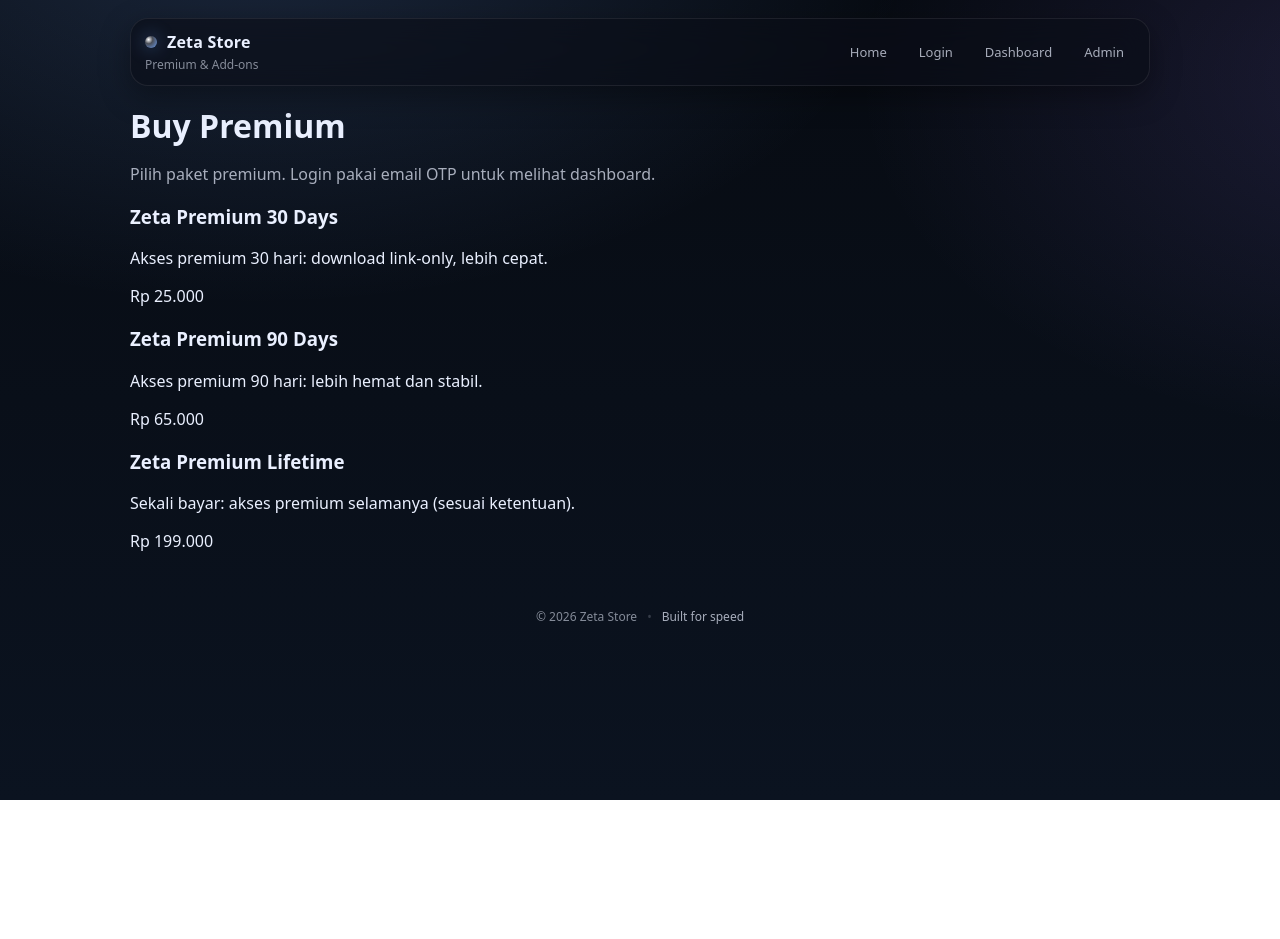
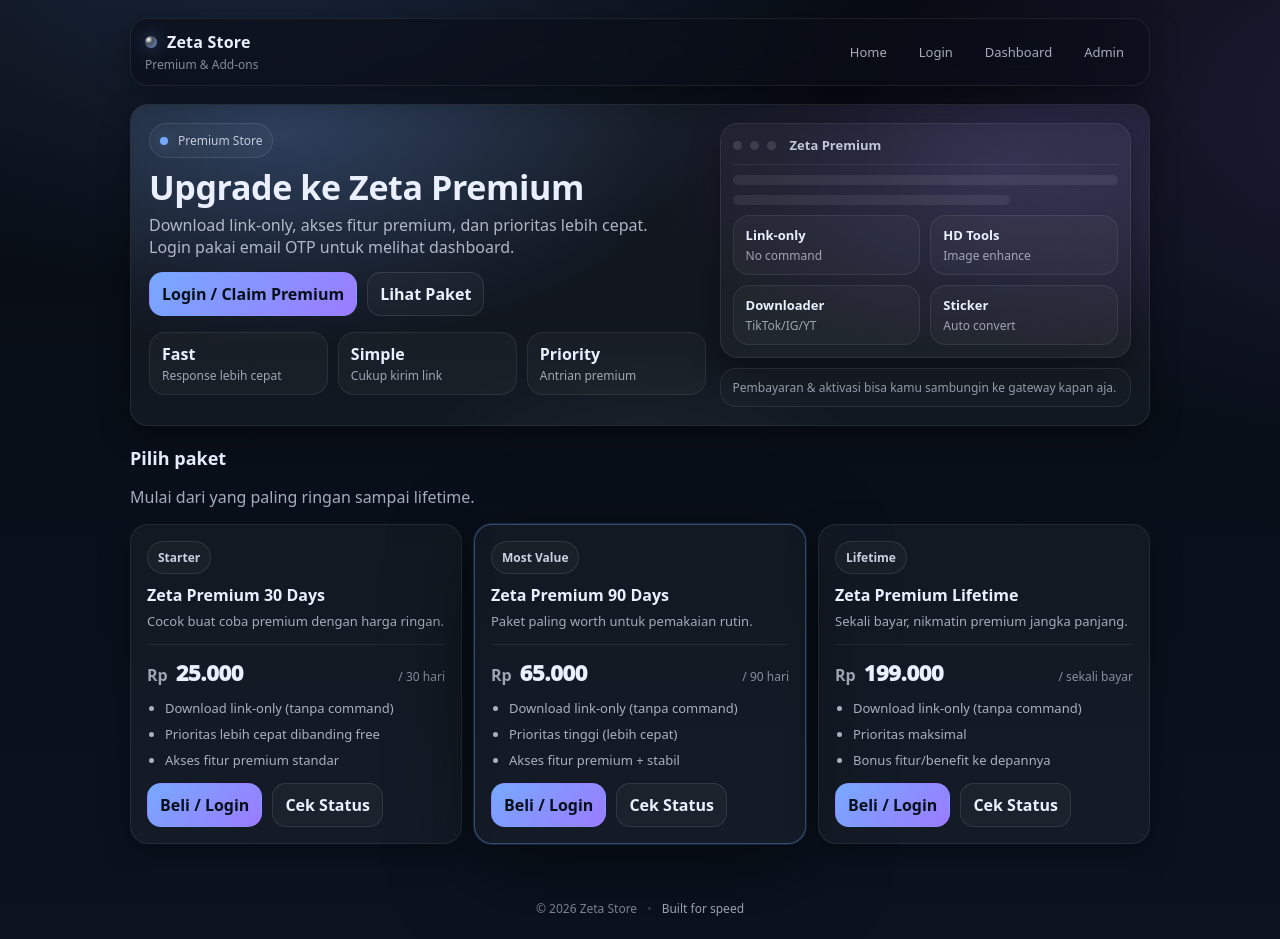
Before and after one commit to tuyyistore/zetastore, a Nuxt app: page / in a window 1280 px wide. Before the commit the page ends 800 px from the top, so only its background shows below. Built offline with nearby package versions, Linux system fonts and the light colour scheme.

Commit message:
Update index.vue

```diff
--- a/pages/index.vue
+++ b/pages/index.vue
@@ -1,23 +1,358 @@
 <template>
-  <div>
-    <h1 style="margin:0 0 10px">Buy Premium</h1>
-    <p class="muted">Pilih paket premium. Login pakai email OTP untuk melihat dashboard.</p>
+  <div class="stack">
+    <!-- HERO -->
+    <section class="hero card">
+      <div class="heroGlow" />
+      <div class="heroInner">
+        <div class="heroLeft">
+          <div class="pill">
+            <span class="pillDot" />
+            Premium Store
+          </div>
 
-    <div class="grid">
-      <div class="tile" v-for="p in products" :key="p.slug">
-        <h3>{{ p.name }}</h3>
-        <p>{{ p.description }}</p>
-        <div class="price">Rp {{ formatID(p.price) }}</div>
+          <h1 class="heroTitle">Upgrade ke Zeta Premium</h1>
+          <p class="heroSub">
+            Download link-only, akses fitur premium, dan prioritas lebih cepat.
+            Login pakai email OTP untuk melihat dashboard.
+          </p>
+
+          <div class="heroCta">
+            <a class="btn" href="/login">Login / Claim Premium</a>
+            <a class="btnGhost" href="#pricing">Lihat Paket</a>
+          </div>
+
+          <div class="heroMeta">
+            <div class="metaItem">
+              <div class="metaTop">Fast</div>
+              <div class="metaBot">Response lebih cepat</div>
+            </div>
+            <div class="metaItem">
+              <div class="metaTop">Simple</div>
+              <div class="metaBot">Cukup kirim link</div>
+            </div>
+            <div class="metaItem">
+              <div class="metaTop">Priority</div>
+              <div class="metaBot">Antrian premium</div>
+            </div>
+          </div>
+        </div>
+
+        <div class="heroRight">
+          <div class="preview card">
+            <div class="previewTop">
+              <div class="dot" />
+              <div class="dot" />
+              <div class="dot" />
+              <span class="previewTitle">Zeta Premium</span>
+            </div>
+
+            <div class="previewBody">
+              <div class="line"></div>
+              <div class="line short"></div>
+              <div class="miniGrid">
+                <div class="miniCard">
+                  <div class="miniTitle">Link-only</div>
+                  <div class="miniSub">No command</div>
+                </div>
+                <div class="miniCard">
+                  <div class="miniTitle">HD Tools</div>
+                  <div class="miniSub">Image enhance</div>
+                </div>
+                <div class="miniCard">
+                  <div class="miniTitle">Downloader</div>
+                  <div class="miniSub">TikTok/IG/YT</div>
+                </div>
+                <div class="miniCard">
+                  <div class="miniTitle">Sticker</div>
+                  <div class="miniSub">Auto convert</div>
+                </div>
+              </div>
+            </div>
+          </div>
+
+          <div class="note">
+            Pembayaran & aktivasi bisa kamu sambungin ke gateway kapan aja.
+          </div>
+        </div>
       </div>
-    </div>
+    </section>
+
+    <!-- PRICING -->
+    <section id="pricing" class="pricing">
+      <div class="secHead">
+        <h2 class="secTitle">Pilih paket</h2>
+        <p class="muted">Mulai dari yang paling ringan sampai lifetime.</p>
+      </div>
+
+      <div class="grid">
+        <article v-for="p in products" :key="p.slug" class="product card" :class="{ featured: p.featured }">
+          <div class="productTop">
+            <div class="badge" v-if="p.badge">{{ p.badge }}</div>
+            <h3 class="productName">{{ p.name }}</h3>
+            <p class="productDesc">{{ p.description }}</p>
+          </div>
+
+          <div class="priceRow">
+            <div class="price">
+              <span class="rp">Rp</span>
+              <span class="amt">{{ formatID(p.price) }}</span>
+            </div>
+            <div class="per">{{ p.per }}</div>
+          </div>
+
+          <ul class="feat">
+            <li v-for="(f, i) in p.features" :key="i">{{ f }}</li>
+          </ul>
+
+          <div class="actions">
+            <a class="btn" href="/login">Beli / Login</a>
+            <a class="btnGhost" href="/dashboard">Cek Status</a>
+          </div>
+        </article>
+      </div>
+    </section>
   </div>
 </template>
 
 <script setup>
 const products = [
-  { slug: 'zeta-premium-30d', name: 'Zeta Premium 30 Days', price: 25000, description: 'Akses premium 30 hari: download link-only, lebih cepat.' },
-  { slug: 'zeta-premium-90d', name: 'Zeta Premium 90 Days', price: 65000, description: 'Akses premium 90 hari: lebih hemat dan stabil.' },
-  { slug: 'zeta-lifetime', name: 'Zeta Premium Lifetime', price: 199000, description: 'Sekali bayar: akses premium selamanya (sesuai ketentuan).' }
+  {
+    slug: 'zeta-premium-30d',
+    name: 'Zeta Premium 30 Days',
+    price: 25000,
+    per: '/ 30 hari',
+    badge: 'Starter',
+    description: 'Cocok buat coba premium dengan harga ringan.',
+    features: [
+      'Download link-only (tanpa command)',
+      'Prioritas lebih cepat dibanding free',
+      'Akses fitur premium standar'
+    ]
+  },
+  {
+    slug: 'zeta-premium-90d',
+    name: 'Zeta Premium 90 Days',
+    price: 65000,
+    per: '/ 90 hari',
+    badge: 'Most Value',
+    featured: true,
+    description: 'Paket paling worth untuk pemakaian rutin.',
+    features: [
+      'Download link-only (tanpa command)',
+      'Prioritas tinggi (lebih cepat)',
+      'Akses fitur premium + stabil'
+    ]
+  },
+  {
+    slug: 'zeta-lifetime',
+    name: 'Zeta Premium Lifetime',
+    price: 199000,
+    per: '/ sekali bayar',
+    badge: 'Lifetime',
+    description: 'Sekali bayar, nikmatin premium jangka panjang.',
+    features: [
+      'Download link-only (tanpa command)',
+      'Prioritas maksimal',
+      'Bonus fitur/benefit ke depannya'
+    ]
+  }
 ]
+
 const formatID = (n) => Number(n || 0).toLocaleString('id-ID')
 </script>
+
+<style scoped>
+.stack{display:grid;gap:16px}
+
+.hero{
+  position: relative;
+  overflow: hidden;
+  padding: 18px;
+}
+.heroGlow{
+  position:absolute;
+  inset:-2px;
+  background:
+    radial-gradient(700px 350px at 15% 10%, rgba(118,169,255,.22), transparent 60%),
+    radial-gradient(600px 320px at 85% 20%, rgba(155,123,255,.18), transparent 58%),
+    radial-gradient(400px 240px at 50% 120%, rgba(255,255,255,.06), transparent 60%);
+  pointer-events:none;
+}
+.heroInner{
+  position:relative;
+  display:grid;
+  grid-template-columns: 1.15fr .85fr;
+  gap: 14px;
+  align-items: stretch;
+}
+@media (max-width: 900px){
+  .heroInner{grid-template-columns:1fr}
+}
+
+.pill{
+  display:inline-flex;
+  align-items:center;
+  gap:10px;
+  padding: 8px 10px;
+  border: 1px solid rgba(255,255,255,.10);
+  border-radius: 999px;
+  background: rgba(255,255,255,.03);
+  color: rgba(234,240,255,.80);
+  font-size: 12px;
+}
+.pillDot{
+  width: 8px; height: 8px; border-radius: 99px;
+  background: rgba(118,169,255,1);
+  box-shadow: 0 0 14px rgba(118,169,255,.45);
+}
+
+.heroTitle{
+  margin: 12px 0 8px;
+  font-size: 34px;
+  letter-spacing: -.4px;
+  line-height: 1.05;
+}
+.heroSub{
+  margin: 0;
+  max-width: 56ch;
+  color: rgba(234,240,255,.72);
+}
+
+.heroCta{
+  display:flex;
+  gap:10px;
+  flex-wrap: wrap;
+  margin-top: 14px;
+}
+
+.heroMeta{
+  display:grid;
+  grid-template-columns: repeat(3, minmax(0,1fr));
+  gap: 10px;
+  margin-top: 16px;
+}
+@media (max-width: 540px){
+  .heroMeta{grid-template-columns:1fr}
+}
+.metaItem{
+  border: 1px solid rgba(255,255,255,.08);
+  background: rgba(255,255,255,.03);
+  border-radius: 16px;
+  padding: 10px 12px;
+}
+.metaTop{font-weight: 900}
+.metaBot{font-size: 12px; color: rgba(234,240,255,.65); margin-top: 2px}
+
+.preview{
+  padding: 12px;
+}
+.previewTop{
+  display:flex;
+  align-items:center;
+  gap: 8px;
+  padding-bottom: 10px;
+  border-bottom: 1px solid rgba(255,255,255,.07);
+}
+.dot{width: 9px; height: 9px; border-radius: 99px; background: rgba(255,255,255,.12)}
+.previewTitle{
+  margin-left: 6px;
+  font-weight: 900;
+  color: rgba(234,240,255,.80);
+  font-size: 13px;
+}
+.previewBody{padding-top: 10px}
+.line{
+  height: 10px;
+  border-radius: 10px;
+  background: rgba(255,255,255,.07);
+  margin-bottom: 10px;
+}
+.short{width: 72%}
+.miniGrid{
+  display:grid;
+  grid-template-columns: repeat(2, minmax(0,1fr));
+  gap: 10px;
+}
+.miniCard{
+  border: 1px solid rgba(255,255,255,.08);
+  background: rgba(255,255,255,.03);
+  border-radius: 16px;
+  padding: 10px 12px;
+}
+.miniTitle{font-weight: 900; font-size: 13px}
+.miniSub{color: rgba(234,240,255,.62); font-size: 12px; margin-top: 3px}
+
+.note{
+  margin-top: 10px;
+  color: rgba(234,240,255,.60);
+  font-size: 12px;
+  padding: 10px 12px;
+  border: 1px solid rgba(255,255,255,.08);
+  border-radius: 16px;
+  background: rgba(255,255,255,.02);
+}
+
+.secHead{margin-top: 4px}
+.secTitle{margin: 0 0 6px; font-size: 18px}
+
+.grid{
+  display:grid;
+  grid-template-columns: repeat(auto-fit, minmax(250px, 1fr));
+  gap: 12px;
+  margin-top: 12px;
+}
+
+.product{
+  padding: 16px;
+  position:relative;
+}
+.product.featured{
+  border-color: rgba(118,169,255,.35);
+  box-shadow: 0 0 0 1px rgba(118,169,255,.15), 0 24px 80px rgba(0,0,0,.55);
+}
+.badge{
+  display:inline-flex;
+  align-items:center;
+  gap:8px;
+  font-size: 12px;
+  font-weight: 900;
+  color: rgba(234,240,255,.85);
+  padding: 7px 10px;
+  border-radius: 999px;
+  border: 1px solid rgba(255,255,255,.10);
+  background: rgba(255,255,255,.03);
+  margin-bottom: 10px;
+}
+.productName{margin:0 0 6px; font-size: 16px}
+.productDesc{margin:0; color: rgba(234,240,255,.68); font-size: 13px}
+
+.priceRow{
+  margin-top: 14px;
+  display:flex;
+  align-items:baseline;
+  justify-content:space-between;
+  gap: 10px;
+  padding-top: 12px;
+  border-top: 1px solid rgba(255,255,255,.07);
+}
+.price{display:flex; align-items:baseline; gap:8px}
+.rp{color: rgba(234,240,255,.65); font-weight: 800}
+.amt{font-size: 22px; font-weight: 950; letter-spacing: -.3px}
+.per{color: rgba(234,240,255,.55); font-size: 12px}
+
+.feat{
+  margin: 12px 0 0;
+  padding-left: 18px;
+  color: rgba(234,240,255,.70);
+  font-size: 13px;
+  display:grid;
+  gap: 8px;
+}
+.actions{
+  margin-top: 14px;
+  display:flex;
+  gap: 10px;
+  flex-wrap: wrap;
+}
+.actions a{display:inline-flex; align-items:center; justify-content:center}
+</style>
```
